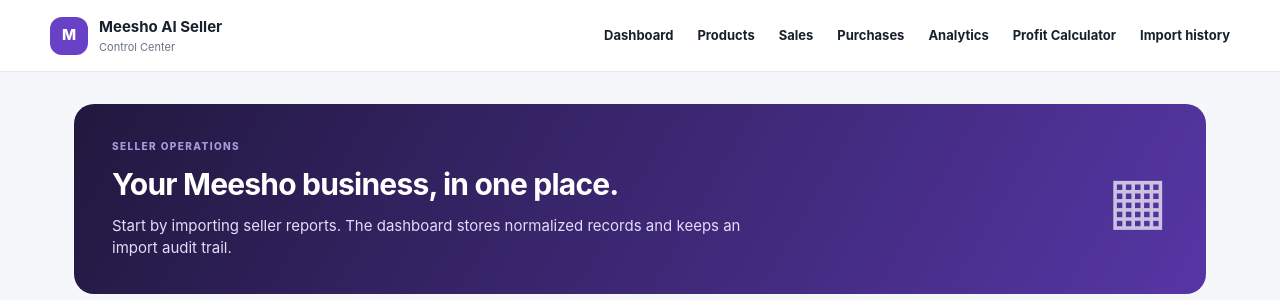
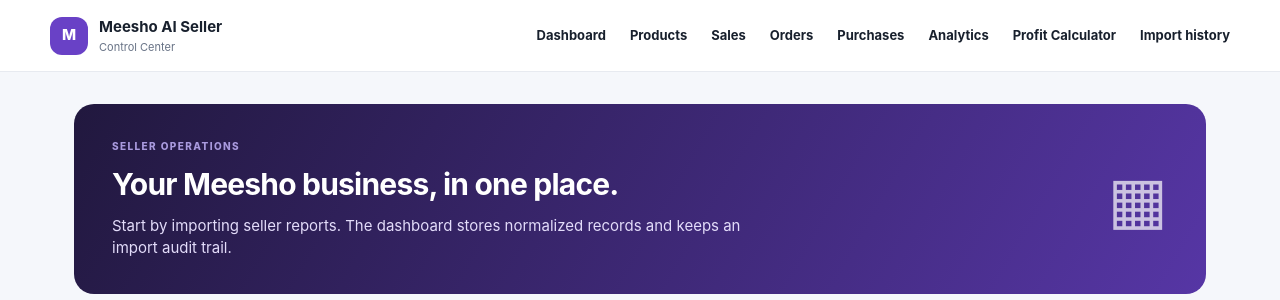
Before and after one commit to ak498025-code/meesho-ai-seller, a Flask app: page / in a window 1280 px wide. Shown: the top 300 px of the page. Run offline with Flask 3, Linux system fonts and the light colour scheme; data that the repository does not hold is empty; some libraries are stand-ins or nearby versions.

Commit message:
Add Orders navigation link

```diff
--- a/templates/base.html
+++ b/templates/base.html
@@ -1,6 +1,6 @@
 <!doctype html>
 <html lang="en"><head><meta charset="utf-8"><meta name="viewport" content="width=device-width, initial-scale=1">
 <title>{{ title or "Meesho AI Seller Control Center" }}</title><link rel="stylesheet" href="{{ url_for('static', filename='style.css') }}"></head>
-<body><header><div class="brand"><span class="mark">M</span><div><b>Meesho AI Seller</b><small>Control Center</small></div></div><nav><a href="{{ url_for('dashboard') }}">Dashboard</a><a href="{{ url_for('products.products_page') }}">Products</a><a href="{{ url_for('sales.sales_page') }}">Sales</a><a href="{{ url_for('purchases.purchases_page') }}">Purchases</a><a href="{{ url_for('analytics.analytics_page') }}">Analytics</a><a href="{{ url_for('calculator.profit_calculator') }}">Profit Calculator</a><a href="{{ url_for('imports_page') }}">Import history</a></nav></header>
+<body><header><div class="brand"><span class="mark">M</span><div><b>Meesho AI Seller</b><small>Control Center</small></div></div><nav><a href="{{ url_for('dashboard') }}">Dashboard</a><a href="{{ url_for('products.products_page') }}">Products</a><a href="{{ url_for('sales.sales_page') }}">Sales</a><a href="{{ url_for('order_manager.orders_page') }}">Orders</a><a href="{{ url_for('purchases.purchases_page') }}">Purchases</a><a href="{{ url_for('analytics.analytics_page') }}">Analytics</a><a href="{{ url_for('calculator.profit_calculator') }}">Profit Calculator</a><a href="{{ url_for('imports_page') }}">Import history</a></nav></header>
 <main>{% with messages = get_flashed_messages(with_categories=true) %}{% if messages %}<div class="messages">{% for category,message in messages %}<div class="alert {{ category }}">{{ message }}</div>{% endfor %}</div>{% endif %}{% endwith %}{% block content %}{% endblock %}</main>
 <footer>Meesho AI Seller Control Center · Sales and inventory records</footer></body></html>
```
